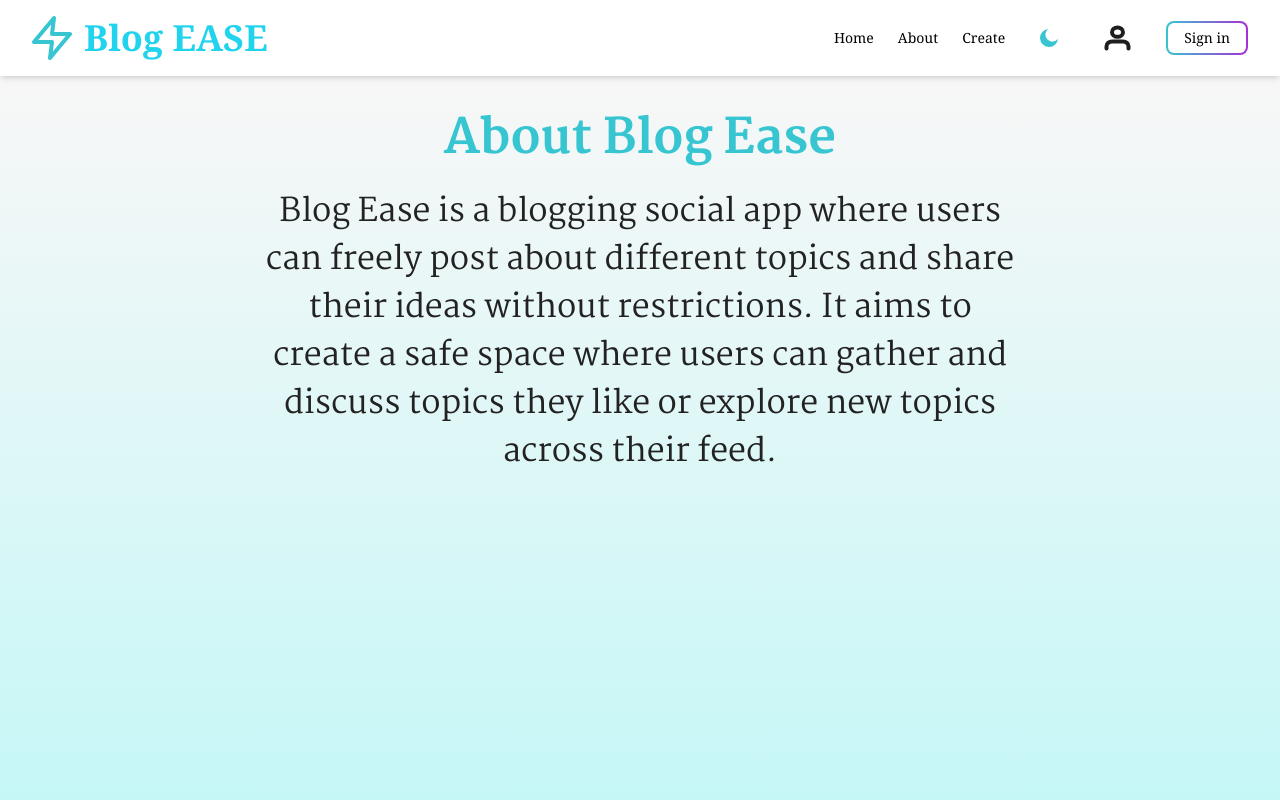
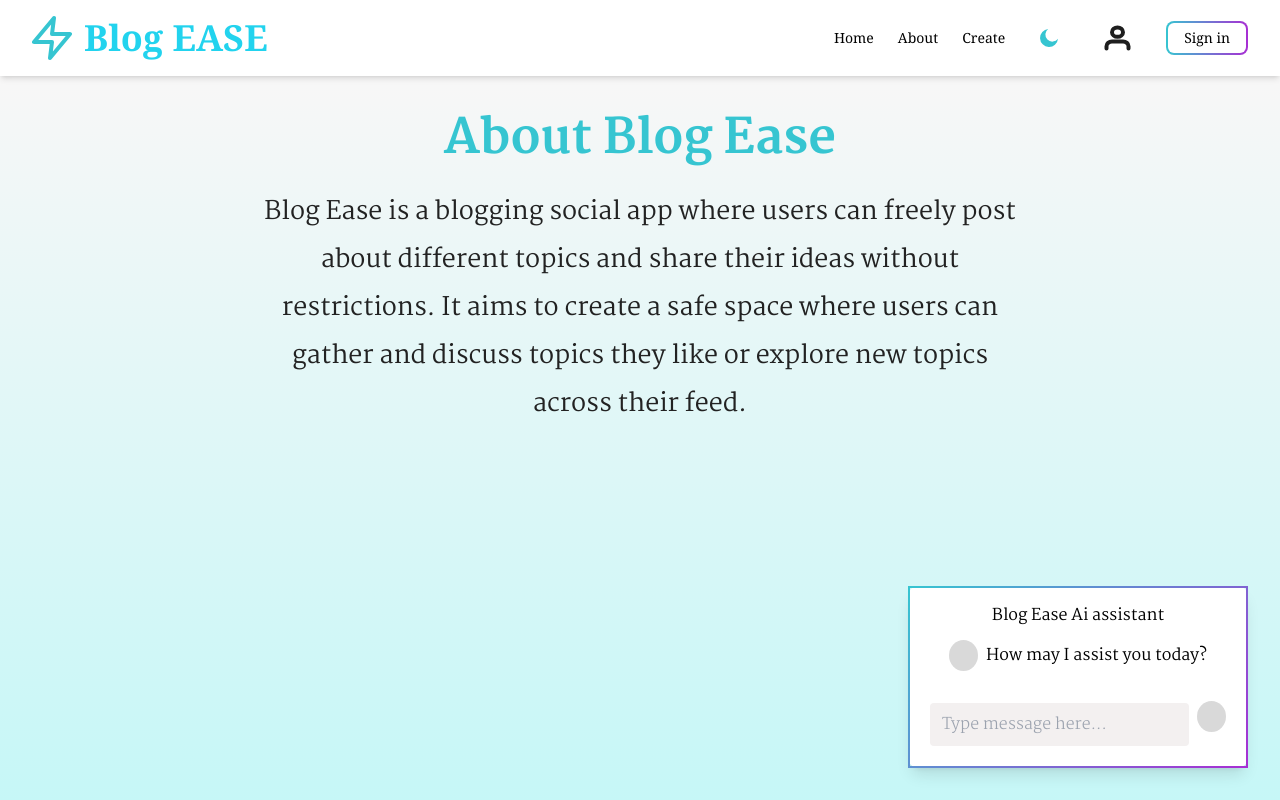
Before and after one commit to tenbite-daniel/Social_Blogging_App, a React (Vite) app in the folder frontend/: page /about in a window 1280 px wide. Built offline with nearby package versions, Linux system fonts and the light colour scheme.

Commit message:
added the chatbot to the about page

```diff
--- a/frontend/src/pages/About.jsx
+++ b/frontend/src/pages/About.jsx
@@ -3,14 +3,63 @@ import Header from "../components/Header";
 
 export default function About() {
 return (
-        <div className="min-h-screen bg-gradient-to-b from-[#fdf7f7] to-[#c6f7f7]">
+    <div className="min-h-screen bg-gradient-to-b from-[#fdf7f7] to-[#c6f7f7] relative">
         <Header />
         <div>
             <div className="font-martel font-extrabold text-[48px] leading-none text-center text-[#36c5d1] mt-10 mb-6">
                 About Blog Ease
             </div>
-                <div className="max-w-3xl mx-auto font-martel font-normal text-[32px] leading-[48px] text-center text-[#222]">
-                    Blog Ease is a blogging social app where users can freely post about different topics and share their ideas without restrictions. It aims to create a safe space where users can gather and discuss topics they like or explore new topics across their feed.
+            <div className="max-w-3xl mx-auto font-martel font-normal text-[25px] leading-[48px] text-center text-[#222]">
+                Blog Ease is a blogging social app where users can freely post about
+                different topics and share their ideas without restrictions. It aims
+                to create a safe space where users can gather and discuss topics they
+                like or explore new topics across their feed.
+            </div>
+        </div>
+        {/* Floating Chatbot */}
+        <div
+            className="fixed bottom-8 right-8 z-50 border-2 bg-white w-[340px] shadow-lg p-5 flex flex-col items-center border-gradient"
+            style={{
+                borderRadius: "10px",
+                borderImage: "linear-gradient(135deg, #36c5d1, #A82ED3) 1",
+            }}
+        >
+            <div className="font-martel font-normal text-base leading-none text-center mb-4">
+                Blog Ease Ai assistant
+            </div>
+            <div className="flex flex-row items-center w-full justify-center">
+                {/* SVG Icon */}
+                <svg
+                    width="29"
+                    height="31"
+                    viewBox="0 0 29 31"
+                    fill="none"
+                    xmlns="http://www.w3.org/2000/svg"
+                    className="mr-2"
+                >
+                    <ellipse cx="14.5" cy="15.5" rx="14.5" ry="15.5" fill="#D9D9D9" />
+                </svg>
+                <span className="font-martel font-normal text-base leading-none text-center ">
+                    How may I assist you today?
+                </span>
+            </div>
+            <div className="h-4" />
+            <div className="flex w-full items-center">
+                <input
+                    type="text"
+                    placeholder="Type message here..."
+                    className="font-martel bg-[#F3F0F0] rounded border-none outline-none px-3 py-2 font-light text-base leading-none flex-1 mt-4"
+                />
+
+                <button
+                    className="bg-none border-none ml-2 cursor-pointer flex items-center"
+                    aria-label="Send"
+                    type="button"
+                >
+                    <svg width="29" height="31" viewBox="0 0 29 31" fill="none" xmlns="http://www.w3.org/2000/svg">
+                        <ellipse cx="14.5" cy="15.5" rx="14.5" ry="15.5" fill="#D9D9D9"/>
+                    </svg>
+                </button>
             </div>
         </div>
     </div>
```
Lines whose indentation alone changed are shown as unchanged.
